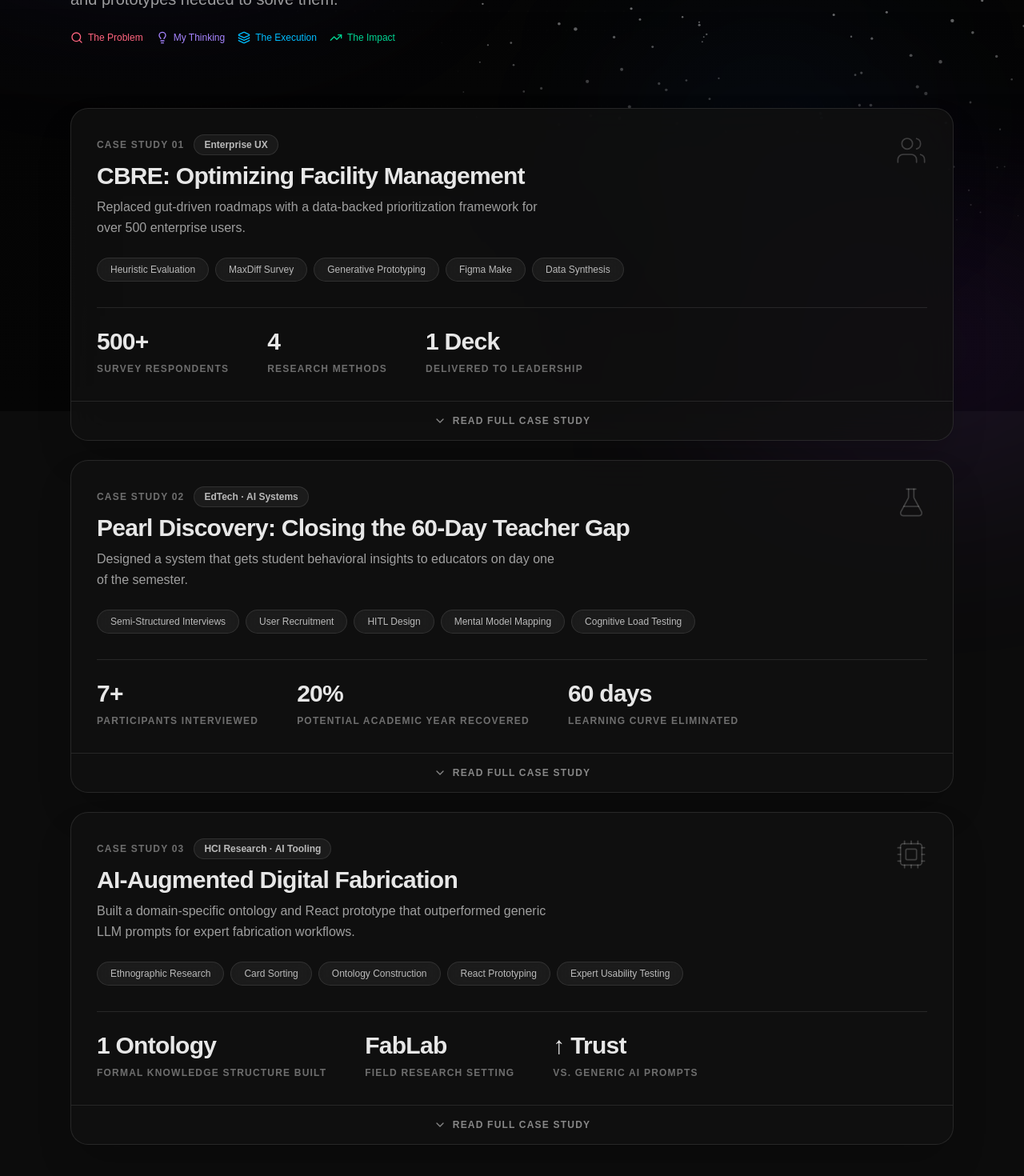
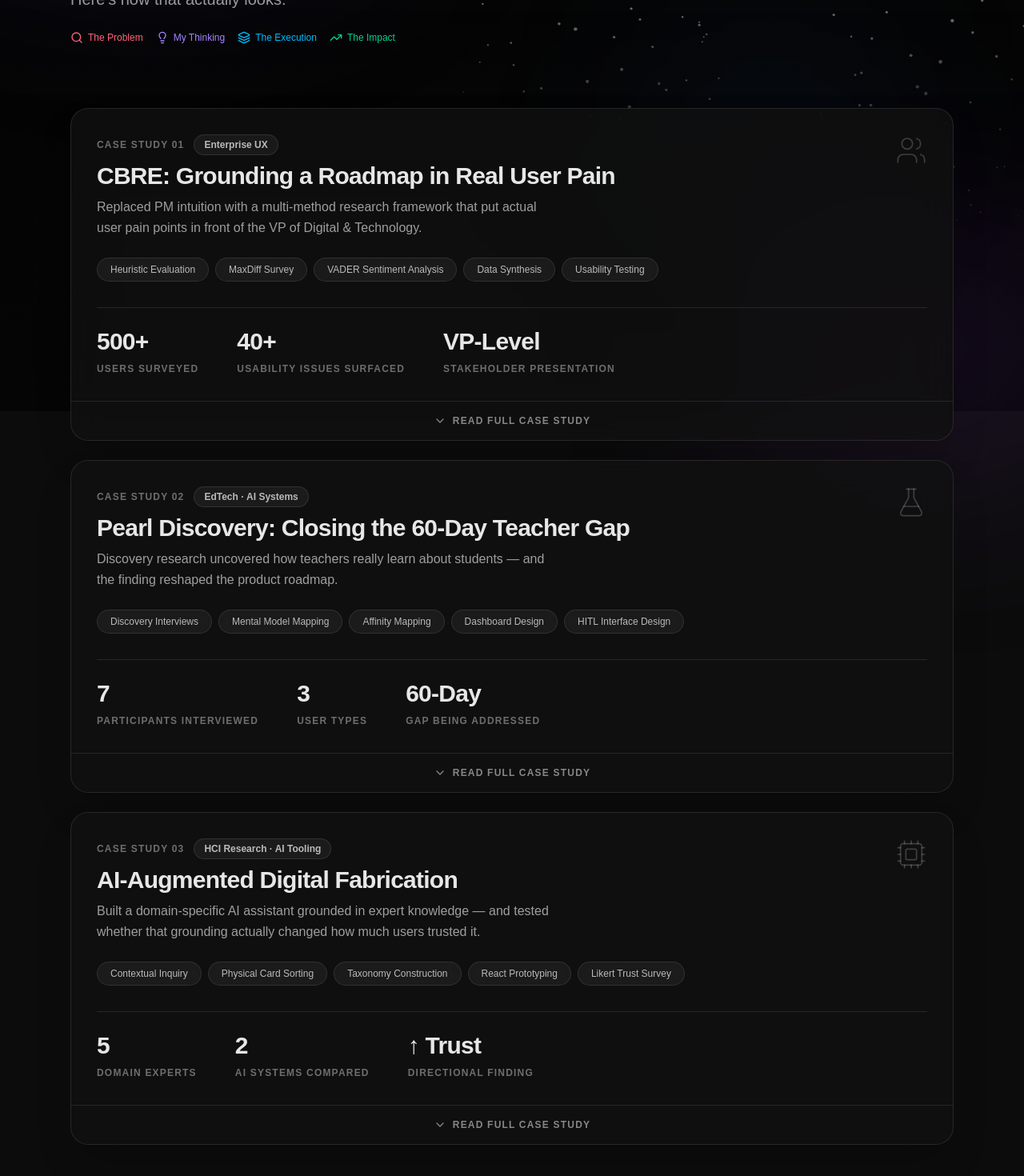
Before and after one commit to BobbyAl/portfolio, a React (Vite) app: page /ux in a window 1280 px wide. Shown: the part 286-1756 px from the top of the page at 80% size. Built offline with nearby package versions, Linux system fonts and the light colour scheme.

Commit message:
updated ux wording on experience, ux page, and about me, fixed hero page design

```diff
--- a/src/pages/Experience.jsx
+++ b/src/pages/Experience.jsx
@@ -52,7 +52,7 @@
 
     const experience = [
         {
-            title: "AI Research & Full-Stack Developerr",
+            title: "AI Research & Full-Stack Developer",
             org: "Pearl Discovery (Non-profit)",
             location: "Remote",
             type: "Part-Time",
@@ -85,8 +85,8 @@
             type: "Internship",
             date: "Jun. 2025 – Aug. 2025",
             bullets: [
-                "I realized the 'insight-to-code' gap was too slow, so I built a new workflow that used AI to prioritize features for 500+ users based on actual friction points.",
-                "Instead of static mockups, I built functional prototypes in real-time during interviews. This let users 'live-edit' the solution with me, building immediate confidence in the design before we even touched the main codebase.",
+                "Feature prioritization was driven by gut feel, not evidence. I ran a heuristic evaluation, cross-referenced the findings against months of historical survey data using VADER sentiment analysis, and then ran a MaxDiff survey with 500+ users to rank which friction points hurt the most. The result landed in front of the Director of Product and VP of Digital & Technology.",
+                "Instead of static mockups, I built functional Figma prototypes and tested them live during usability sessions — validating fixes with real users in the same cycle, no follow-up study needed.",
             ],
             skills: [
                 "Figma",
@@ -102,13 +102,13 @@
         },
         {
             title: "HCI Researcher (Human-AI Co-creativity)",
-            org: "Hybrd Atelier Lab — UT Arlington",
+            org: "Hybrid Atelier Lab — UT Arlington",
             location: "Arlington, TX",
             type: "Research Internship",
             date: "May 2024 – Aug. 2024",
             bullets: [
-                "I investigated how GenAI actually messes with (and helps) the creative process in 3D fabrication.",
-                "I spent my time figuring out if these tools are helping designers reach new heights or if they’re just forcing us to adapt our creativity to fit the machine's limitations."
+                "I investigated whether domain-specific AI actually performs better than a generic LLM for expert digital fabrication workflows — or if the difference is just in how much users trust it.",
+                "I ran physical card sorting exercises with 5 fab lab experts (physical cards, their lab, deliberate choice — these are hands-first people) to build a taxonomy of laser-cutting strategies. I encoded that taxonomy into a React AI assistant and ran a comparative trust study against a generic LLM. Preliminary results pointed to contextual grounding mattering more than raw capability.",
             ],
             skills: [
                 "React",
--- a/src/pages/UXPage.jsx
+++ b/src/pages/UXPage.jsx
@@ -138,76 +138,113 @@
     {
         index: 1,
         tag: "Enterprise UX",
-        title: "CBRE: Optimizing Facility Management",
-        tagline: "Replaced gut-driven roadmaps with a data-backed prioritization framework for over 500 enterprise users.",
+        title: "CBRE: Grounding a Roadmap in Real User Pain",
+        tagline: "Replaced PM intuition with a multi-method research framework that put actual user pain points in front of the VP of Digital & Technology.",
         icon: <Users size={40} strokeWidth={1} />,
-        methods: ["Heuristic Evaluation", "MaxDiff Survey", "Generative Prototyping", "Figma Make", "Data Synthesis"],
+        methods: ["Heuristic Evaluation", "MaxDiff Survey", "VADER Sentiment Analysis", "Data Synthesis", "Usability Testing"],
         stats: [
-            { value: "500+", label: "Survey Respondents" },
-            { value: "4", label: "Research Methods" },
-            { value: "1 Deck", label: "Delivered to Leadership" },
+            { value: "500+", label: "Users Surveyed" },
+            { value: "40+", label: "Usability Issues Surfaced" },
+            { value: "VP-Level", label: "Stakeholder Presentation" },
         ],
         problem:
-            "Internal digital platforms had really fragmented usage. Feature prioritization was driven by PM intuition instead of actual user pain points, creating a big gap between what was being built and what users actually needed.",
+            "Feature prioritization on the facility management platform was driven by PM intuition rather than user evidence. There was no structured way to know which problems were actually hurting users the most — or to make a case for fixing them over shipping new features.",
         thinking:
-            "I needed to validate these gut feelings with actual data. By cross-referencing a heuristic audit with months of survey data, I isolated the usability issues that were both widely reported and impactful to the business.",
+            "A single method wouldn't be convincing enough on its own. I needed a confirmation loop: find the pain points through a structured audit, then check whether real users had been reporting the same things for months. If the heuristic findings matched the historical data, the argument for fixing them becomes hard to dismiss.",
         steps: [
-            { title: "System Audit", detail: "Performed a heuristic evaluation to map out the system and find the main friction points." },
-            { title: "Data Synthesis", detail: "Cross-referenced those audit findings with old survey data to find recurring themes." },
-            { title: "MaxDiff Analysis", detail: "Sent a MaxDiff survey to over 500 users to get hard numbers on which interactions were the most painful." },
-            { title: "Generative Prototyping", detail: "Ran usability tests using Figma Make. Participants suggested UI changes in real-time, I updated the design instantly, and we tracked how their perception shifted." },
+            {
+                title: "Heuristic Evaluation",
+                detail: "Audited the platform against Nielsen's 10 heuristics, surfacing 40+ issues organized into 11 tags. Built an Airtable template to document and triage findings so the team could run future evaluations without starting from scratch. Collaborated with design to label each issue as addressed, in progress, or unknown.",
+            },
+            {
+                title: "Historical Data Synthesis",
+                detail: "Used Python (Pandas + VADER sentiment analysis) to cross-reference HE findings against months of historical open-ended survey responses. Found that the issues I'd flagged — particularly search & filtering and information-dense table views — were the same things users had been reporting negatively for months. That overlap is what made the usability pillars credible, not just my opinion.",
+            },
+            {
+                title: "MaxDiff Survey",
+                detail: "Designed the survey from scratch using Alchemer, reading academic papers to ensure the question structure would produce statistically valid results at our sample size. Recruited 500+ internal facility managers and coordinators from an internal contact database and drafted the recruitment emails myself.",
+            },
+            {
+                title: "Live Prototype Validation",
+                detail: "Built functional Figma prototypes and ran live usability sessions, testing proposed fixes with real users and validating changes within the same research cycle — no need for a separate follow-up study.",
+            },
         ],
         impact:
-            "Delivered a data-backed presentation to management that gave everyone confidence in the roadmap. We directly addressed the worst friction points and shifted the team from guessing to actually knowing what to build.",
+            "Delivered a research-backed presentation to the Director of Product and VP of Digital & Technology that gave the team a clear, evidence-based view of what to build next. The Q3/Q4 engineering roadmap was directly informed by the MaxDiff ranking. The team moved from prioritizing by instinct to prioritizing by data.",
     },
     {
         index: 2,
         tag: "EdTech · AI Systems",
         title: "Pearl Discovery: Closing the 60-Day Teacher Gap",
-        tagline: "Designed a system that gets student behavioral insights to educators on day one of the semester.",
+        tagline: "Discovery research uncovered how teachers really learn about students — and the finding reshaped the product roadmap.",
         icon: <FlaskConical size={40} strokeWidth={1} />,
-        methods: ["Semi-Structured Interviews", "User Recruitment", "HITL Design", "Mental Model Mapping", "Cognitive Load Testing"],
+        methods: ["Discovery Interviews", "Mental Model Mapping", "Affinity Mapping", "Dashboard Design", "HITL Interface Design"],
         stats: [
-            { value: "7+", label: "Participants Interviewed" },
-            { value: "20%", label: "Potential Academic Year Recovered" },
-            { value: "60 days", label: "Learning Curve Eliminated" },
+            { value: "7", label: "Participants Interviewed" },
+            { value: "3", label: "User Types" },
+            { value: "60-Day", label: "Gap Being Addressed" },
         ],
         problem:
-            "Teachers and coaches face a 60-day gap at the start of every semester where they don't know their students' behavior traits or learning styles. They lose two months of potential growth just trying to figure everyone out.",
+            "Teachers and coaches typically spend the first 60 days of a semester just figuring out who their students are — their behavioral tendencies, learning styles, and how they respond to different situations. That's two months of guesswork before any informed coaching can happen. The platform aims to collapse that gap by surfacing behavioral insights early.",
         thinking:
-            "If we could capture the 'student outlook' early and give it to the teacher on day one, we could eliminate that learning curve. My goal was to figure out how teachers categorize student behavior so we could build a system that actually speaks their language.",
+            "Before designing anything, I needed to understand how teachers actually build that understanding — not the official answer, but the real one. If we built a tool around the wrong mental model, it wouldn't matter how good the AI was. Teachers wouldn't trust it or use it.",
         steps: [
-            { title: "User Recruitment", detail: "Recruited 7 teachers and coaches for deep-dive qualitative interviews." },
-            { title: "Semi-Structured Interviews", detail: "Mapped out how educators currently learn about their students and where that information pipeline usually breaks down." },
-            { title: "HITL Interface Design", detail: "Built an interface to test the best way to present behavioral insights so it was easy to read and actually trusted by the teachers." },
+            {
+                title: "Discovery Interviews",
+                detail: "Recruited and interviewed 7 participants across three user types: teachers, coaches, and parents. The goal was to map how each group actually learns about a student's behavioral patterns — not how they're supposed to, but how it really happens.",
+            },
+            {
+                title: "Key Finding",
+                detail: "The moment a teacher genuinely understands a student is almost never the result of a process. It's situational — it usually surfaces during peer collaboration, when students are working alongside others and their real behavioral qualities come out naturally. That's not something any existing tool was designed around.",
+            },
+            {
+                title: "Roadmap Impact",
+                detail: "That finding directly shaped the product. We added a planned feature to analyze how students' behavioral pillar profiles interact with each other in group settings — because that's when the signal actually appears.",
+            },
+            {
+                title: "Dashboard Design",
+                detail: "Used interview insights to design the coaching interface. Teachers wanted two things: an at-a-glance profile for each individual student, and a picture of how the whole class is trending. Both levels of view came directly from what people said in interviews, not from assumptions.",
+            },
         ],
         impact:
-            "Designed a tool that gives behavioral insights to teachers right at the start of the semester. This potentially reclaims 20% of the academic year for actual teaching and creates a much more responsive classroom from day one.",
+            "The discovery research changed what we're building, not just how we're presenting it. A feature that didn't exist before the interviews — peer interaction analysis — is now on the roadmap because of a finding about how behavioral understanding actually works in practice. The platform is currently in development, with coach usability testing planned for the next phase.",
     },
     {
         index: 3,
         tag: "HCI Research · AI Tooling",
         title: "AI-Augmented Digital Fabrication",
-        tagline: "Built a domain-specific ontology and React prototype that outperformed generic LLM prompts for expert fabrication workflows.",
+        tagline: "Built a domain-specific AI assistant grounded in expert knowledge — and tested whether that grounding actually changed how much users trusted it.",
         icon: <Cpu size={40} strokeWidth={1} />,
-        methods: ["Ethnographic Research", "Card Sorting", "Ontology Construction", "React Prototyping", "Expert Usability Testing"],
+        methods: ["Contextual Inquiry", "Physical Card Sorting", "Taxonomy Construction", "React Prototyping", "Likert Trust Survey"],
         stats: [
-            { value: "1 Ontology", label: "Formal Knowledge Structure Built" },
-            { value: "FabLab", label: "Field Research Setting" },
-            { value: "↑ Trust", label: "vs. Generic AI Prompts" },
+            { value: "5", label: "Domain Experts" },
+            { value: "2", label: "AI Systems Compared" },
+            { value: "↑ Trust", label: "Directional Finding" },
         ],
         problem:
-            "Most AI tools are too broad. They don't understand the mechanical constraints and expert strategies needed for things like laser cutting. Generic prompts just produce generic, unusable output for actual experts.",
+            "Generic AI tools don't understand the physical constraints and expert strategies that come with something like laser cutting. They produce plausible-sounding output that doesn't hold up when an actual expert tries to use it — which means the tool gets dismissed, not adopted.",
         thinking:
-            "To build a better tool, I had to give it a better brain. A structured knowledge ontology based on expert behavior gives the system the vocabulary it needs to reason about fabrication strategies, instead of just pattern-matching general text.",
+            "The output quality of an AI system is only as good as the knowledge it's grounded in. If I could encode how actual domain experts think about fabrication strategies — their vocabulary, their hierarchy of decisions — the system would be able to reason within those constraints instead of pattern-matching from general text.",
         steps: [
-            { title: "Field Research", detail: "Conducted interviews and lab observations at an active FabLab with real digital fabrication experts." },
-            { title: "Card Sorting", detail: "Ran card-sorting exercises to organize these expert workflows into a structured hierarchy." },
-            { title: "Ontology Construction", detail: "Used the card-sort results to build a formal ontology that maps out viable laser-cutting strategies and their physical constraints." },
-            { title: "AI Prototype", detail: "Built a React-based prototype using the ontology as its knowledge backbone. It acted as a brainstorming partner that gave technically accurate and trustworthy suggestions." },
+            {
+                title: "Contextual Inquiry",
+                detail: "Visited an active fabrication lab to interview and observe 5 digital fabrication experts in their actual working environment. The goal was to understand how they think about laser-cutting strategies, not how they'd describe them in a vacuum.",
+            },
+            {
+                title: "Physical Card Sorting",
+                detail: "Ran card sorting exercises using physical printed cards — a deliberate methodological choice. These are hands-first people who work in a fabrication lab every day. A screen-based tool would have felt foreign to how they actually think. Designed and printed the cards, brought them to the lab, and had participants build the hierarchy by hand. Piloted the exercise with fellow researchers using Optimal Workshop before committing to the physical format.",
+            },
+            {
+                title: "Taxonomy Construction",
+                detail: "Used the physical sort results to build a structured taxonomy of laser-cutting strategies — mapping the relationships between techniques, material constraints, and fabrication decisions in the way experts actually organize that knowledge.",
+            },
+            {
+                title: "React Prototype & Trust Evaluation",
+                detail: "Built a React-based AI assistant constrained by the taxonomy, designed to help users generate their own ideas rather than just produce outputs. Tested it against a generic LLM using a Likert trust survey with the same 5 participants. Preliminary results showed higher trust ratings for the domain-specific system.",
+            },
         ],
         impact:
-            "Proved that domain-specific knowledge structures (ontologies) significantly improve output quality and trust in human-AI workflows. This established a repeatable framework for grounding these tools in actual expert knowledge.",
+            "Preliminary results pointed toward contextual grounding mattering more than raw model capability for specialist users — they trusted the tool that spoke their language over the one that just sounded confident. With only 5 participants this is a directional finding, not a definitive one, but it's a strong enough signal to warrant a larger follow-up study.",
     },
 ];
 
@@ -222,7 +259,7 @@
                     Case Studies
                 </h1>
                 <p className="text-lg md:text-xl text-white/60 max-w-xl font-light leading-relaxed">
-                    Technical UXR: I don't just find problems. I build the ontologies and prototypes needed to solve them.
+                    I find the problem, build the case for solving it, and ship the fix. Here's how that actually looks.
                 </p>
 
                 {/* Legend */}
```
Also changed, not shown: src/pages/AboutMe.jsx (+24 -19 lines), src/pages/Hero.jsx (+97 -64 lines), 1 other file (tests, documents, lock files or other folders).
